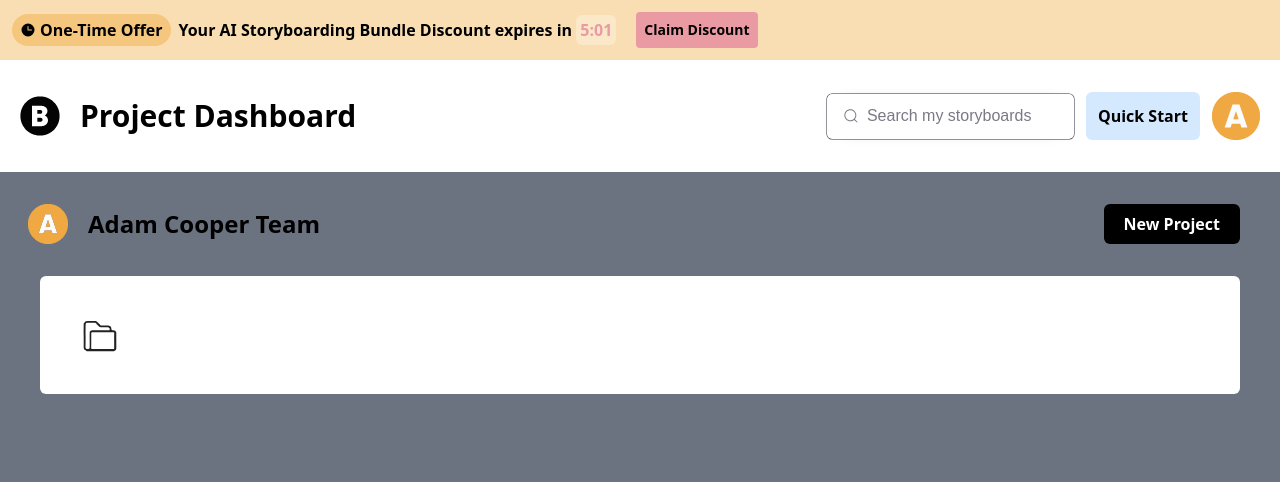
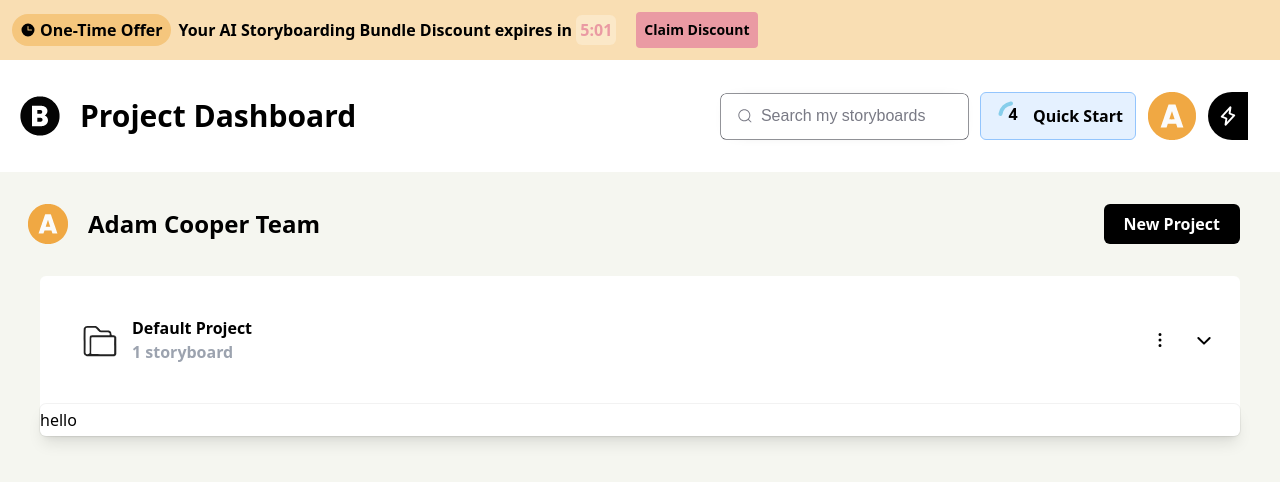
Before and after one commit to rushi-001/Internship-Project, a React (Vite) app: page / in a window 1280 px wide. Shown: the top 482 px of the page. Built offline with nearby package versions, Linux system fonts and the light colour scheme.

Commit message:
added interactivity with btns & added project title and icons added project dropbox

```diff
--- a/index.html
+++ b/index.html
@@ -3,7 +3,7 @@
 
 <head>
   <meta charset="UTF-8" />
-  <link rel="shortcut icon" href="./src/assets/letter-b-svg.svg" type="image/x-icon">
+  <link rel="shortcut icon" href="./src/assets/letter-b-without-bg.svg" type="image/x-icon">
   <meta name="viewport" content="width=device-width, initial-scale=1.0" />
   <title>Project Dashboard</title>
 </head>
--- a/src/App.css
+++ b/src/App.css
@@ -60,3 +60,8 @@
     /* Adjusted for smaller screens */
   }
 }
+
+/* bg color */
+.bg-body {
+  background-color: #f5f6f0;
+}
--- a/src/components/Dashboard.jsx
+++ b/src/components/Dashboard.jsx
@@ -1,16 +1,71 @@
-import React from 'react'
+import React, { useState } from 'react'
+import { Storyboard } from './Storyboard';
 
 export const Dashboard = () => {
+
+  const [rotationAngle, setRotationAngle] = useState(0);
+  const [showPopup, setShowPopup] = useState(false);
+  const [isOpen, setIsOpen] = useState(true);
+
+  const toggleDropdown = () => {
+    setIsOpen(!isOpen);
+  };
+
+  const handleArrowClick = () => {
+    const newRotationAngle = rotationAngle === 0 ? -90 : 0;
+    setRotationAngle(newRotationAngle);
+  };
+
+  const togglePopup = () => {
+    setShowPopup(!showPopup);
+  };
+
   return (
-    <div id='new-dashboard' className='bg-white rounded-md ml-10 mr-10'>
-        <div>
-          <div id='title' className='p-10'>
-              <img className='w-10 h-auto' src='src/assets/folder-svg.svg' />
+    <>
+      <div id='new-project' className='bg-white rounded-md ml-10 mr-10'>
+        <div className='flex justify-between'>
+          <div id='title' className='p-10 flex flex-row'>
+            <img className='w-10 h-auto mr-3' src='src/assets/folder-svg.svg' />
+            <div className='flex flex-col'>
+              <h1 className='font-bold'>Default Project</h1>
+              <h3 className='font-semibold text-gray-400'>1 storyboard</h3>
+            </div>
           </div>
-        </div>
-        <div id='new-project'>
+          <div className='flex justify-center items-center'>
+            <svg id='menu' className='mr-7' onClick={togglePopup} xmlns="http://www.w3.org/2000/svg" width="1em" height="1em" viewBox="0 0 16 16"><g fill="none" stroke="black" stroke-linecap="round" stroke-linejoin="round" stroke-width="1.5"><circle cx="8" cy="2.5" r=".75" /><circle cx="8" cy="8" r=".75" /><circle cx="8" cy="13.5" r=".75" /></g></svg>
+            {showPopup && (
+              <div className="fixed top-0 left-0 w-full h-full flex justify-center items-center bg-black bg-opacity-50">
+                <div className="bg-white p-8 rounded shadow-lg">
+                  <h1 className="text-xl font-bold mb-4">Popup Content</h1>
+                  <p>This is the content of the popup.</p>
+                  <button onClick={togglePopup} className="mt-4 bg-blue-500 hover:bg-blue-700 text-white font-bold py-2 px-4 rounded">
+                    Close
+                  </button>
+                  <button onClick={togglePopup} className="mt-4 ml-3 bg-red-500 hover:bg-red-700 text-white font-bold py-2 px-4 rounded">
+                    Delete
+                  </button>
+                </div>
+              </div>
+            )}
+            <svg id='arrow' className='mr-7' onClick={() => { handleArrowClick(); toggleDropdown(); }} style={{ transform: `rotate(${rotationAngle}deg)` }} xmlns="http://www.w3.org/2000/svg" width="1em" height="1em" viewBox="0 0 1024 1024"><path fill="black" d="M104.704 338.752a64 64 0 0 1 90.496 0l316.8 316.8l316.8-316.8a64 64 0 0 1 90.496 90.496L557.248 791.296a64 64 0 0 1-90.496 0L104.704 429.248a64 64 0 0 1 0-90.496" /></svg>
+
+          </div>
 
         </div>
-    </div>
+        <div id='new-'>
+
+        </div>
+        {/* Dropdown menu */}
+        {isOpen && (
+          <div className="w-auto mt-0 w-56 rounded-md shadow-lg bg-white ring-1 ring-black ring-opacity-5">
+            <div className="py-1" role="menu" aria-orientation="horizontal" aria-labelledby="options-menu">
+              <div>
+                <Storyboard />
+              </div>
+            </div>
+          </div>
+        )}
+      </div>
+    </>
   )
 }
--- a/src/components/MainContainer.jsx
+++ b/src/components/MainContainer.jsx
@@ -3,7 +3,7 @@ import { Dashboard } from './Dashboard'
 
 export const MainContainer = () => {
     return (
-    <div id="body-container" className='bg-gray-500 h-screen'>
+        <div id="body-container" className='bg-body h-screen'>
             <div id="team-title" className="p-5 flex items-center flex-col sm:flex-row sm:justify-between md:flex-row md:justify-between lg:flex-row lg:justify-between xl:flex-row xl:justify-between">
                 <div id="left-side" className="flex items-center ml-2">
                     <img src="src/assets/letter-a-svg.svg" className="size-10" alt="logo-svg" />
--- a/src/components/Navbar.jsx
+++ b/src/components/Navbar.jsx
@@ -1,4 +1,15 @@
 import React from "react";
+
+const handleClick = () => {
+    alert("The Quick Start task.");
+}
+
+const handleClickInput = (e) => {
+    e.preventDefault();
+    let input = document.getElementById("query").value
+    alert(`You searched "${input}"`);
+    document.getElementById("query").value = "";
+}
 
 export const Navbar = () => {
     return (
@@ -16,10 +27,15 @@ export const Navbar = () => {
                             <path d="M21.53 20.47l-3.66-3.66C19.195 15.24 20 13.214 20 11c0-4.97-4.03-9-9-9s-9 4.03-9 9 4.03 9 9 9c2.215 0 4.24-.804 5.808-2.13l3.66 3.66c.147.146.34.22.53.22s.385-.073.53-.22c.295-.293.295-.767.002-1.06zM3.5 11c0-4.135 3.365-7.5 7.5-7.5s7.5 3.365 7.5 7.5-3.365 7.5-7.5 7.5-7.5-3.365-7.5-7.5z" />
                         </g>
                     </svg>
-                    <input id="query" className="input" type="search" placeholder="Search my storyboards" name="searchbar" />
+                    <form onSubmit={handleClickInput}>
+                        <input id="query" className="input" type="search" placeholder="Search my storyboards" name="searchbar" />
+                    </form>
                 </div>
-                <button id="nb-btn" className="m-3 bg-blue-300 bg-opacity-40 p-3 rounded-md font-bold">Quick Start</button>
-                <img src="src/assets/letter-a-svg.svg" className="w-12 h-auto" />
+                <button id="nb-btn" onClick={handleClick} className="flex flex-row items-center justify-center m-3 bg-blue-200 hover:bg-blue-100 border border-blue-300 bg-opacity-40 pl-3 pr-3 rounded-md font-bold"><svg className="m-1 flex items-center justify-center" xmlns="http://www.w3.org/2000/svg" width="2em" height="2em" viewBox="0 0 24 24"><path fill="skyblue" d="M10.14,1.16a11,11,0,0,0-9,8.92A1.59,1.59,0,0,0,2.46,12,1.52,1.52,0,0,0,4.11,10.7a8,8,0,0,1,6.66-6.61A1.42,1.42,0,0,0,12,2.69h0A1.57,1.57,0,0,0,10.14,1.16Z"><animateTransform attributeName="transform" dur="0.75s" repeatCount="indefinite" type="rotate" values="0 12 12;360 12 12" /></path><text x="50%" y="50%" text-anchor="middle" dominant-baseline="middle" font-size="12" fill="black">4</text></svg> Quick Start</button>
+                <img src="src/assets/letter-a-svg.svg" className="w-12 h-auto hidden md:flex" />
+                <div className="mt-3 m-3 h-12 w-10 bg-black text-black rounded-s-full flex items-center justify-center hidden md:flex">
+                    <svg className="size-5" xmlns="http://www.w3.org/2000/svg" width="1em" height="1em" viewBox="0 0 256 256"><path fill="white" d="M219.71 117.38a12 12 0 0 0-7.25-8.52l-51.18-20.47l10.59-70.61a12 12 0 0 0-20.64-10l-112 120a12 12 0 0 0 4.31 19.33l51.18 20.47l-10.59 70.64a12 12 0 0 0 20.64 10l112-120a12 12 0 0 0 2.94-10.84M113.6 203.55l6.27-41.77a12 12 0 0 0-7.41-12.92l-43.72-17.49l73.66-78.92l-6.27 41.77a12 12 0 0 0 7.41 12.92l43.72 17.49Z" /></svg>
+                </div>
             </div>
         </div>
     );
--- a/src/components/NotificationNav.jsx
+++ b/src/components/NotificationNav.jsx
@@ -3,7 +3,7 @@ import React from "react";
 export const NotificationNav = () => {
 
   const offerBtn = () => {
-    alert("hello");
+    alert("Discount is yours. :>");
   }
 
   return (
--- /dev/null
+++ b/src/components/Storyboard.jsx
@@ -0,0 +1,9 @@
+import React from 'react'
+
+export const Storyboard = () => {
+    return (
+        <div>
+            hello
+        </div>
+    )
+}
```
Also changed, not shown: src/assets/letter-b-without-bg.svg (added). Lines whose indentation alone changed are shown as unchanged.
